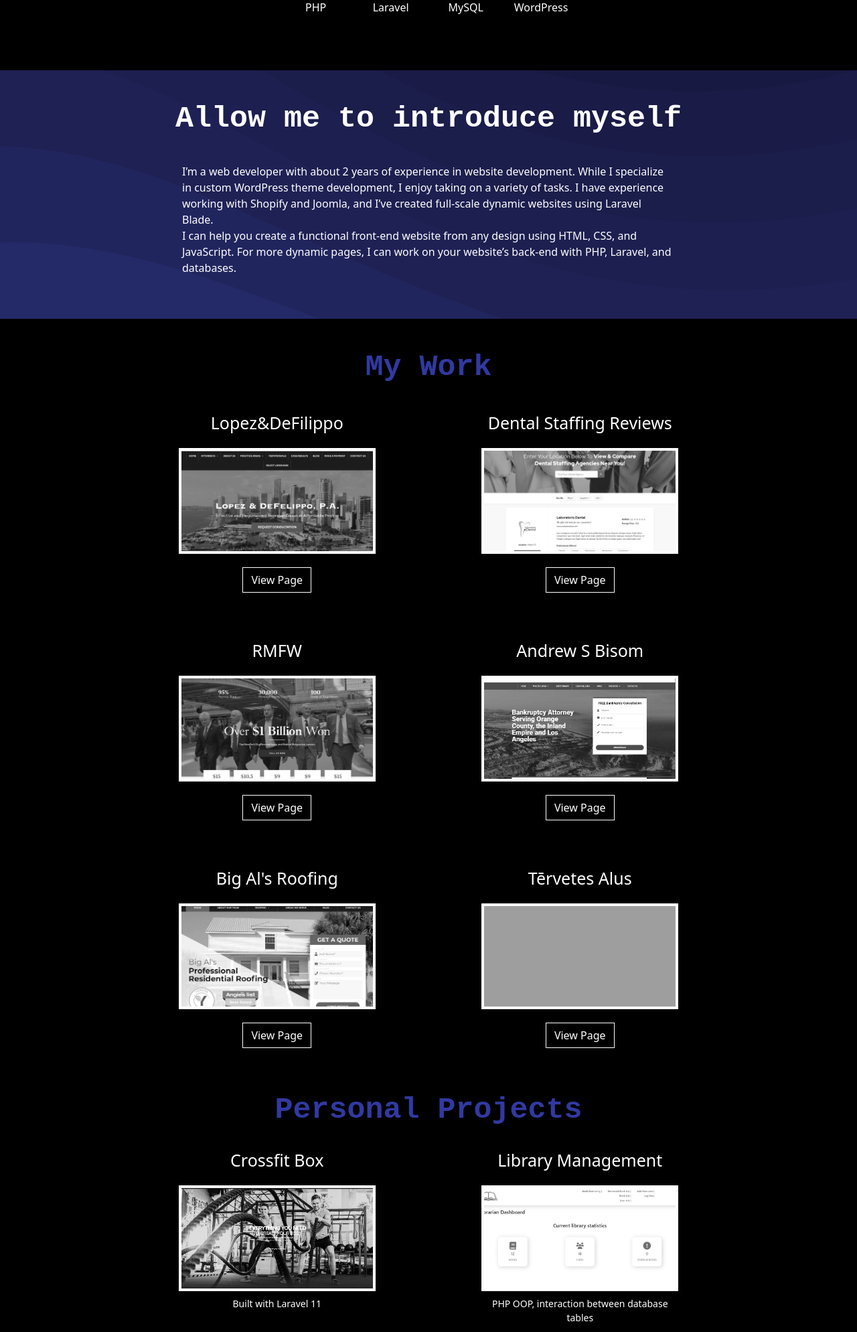
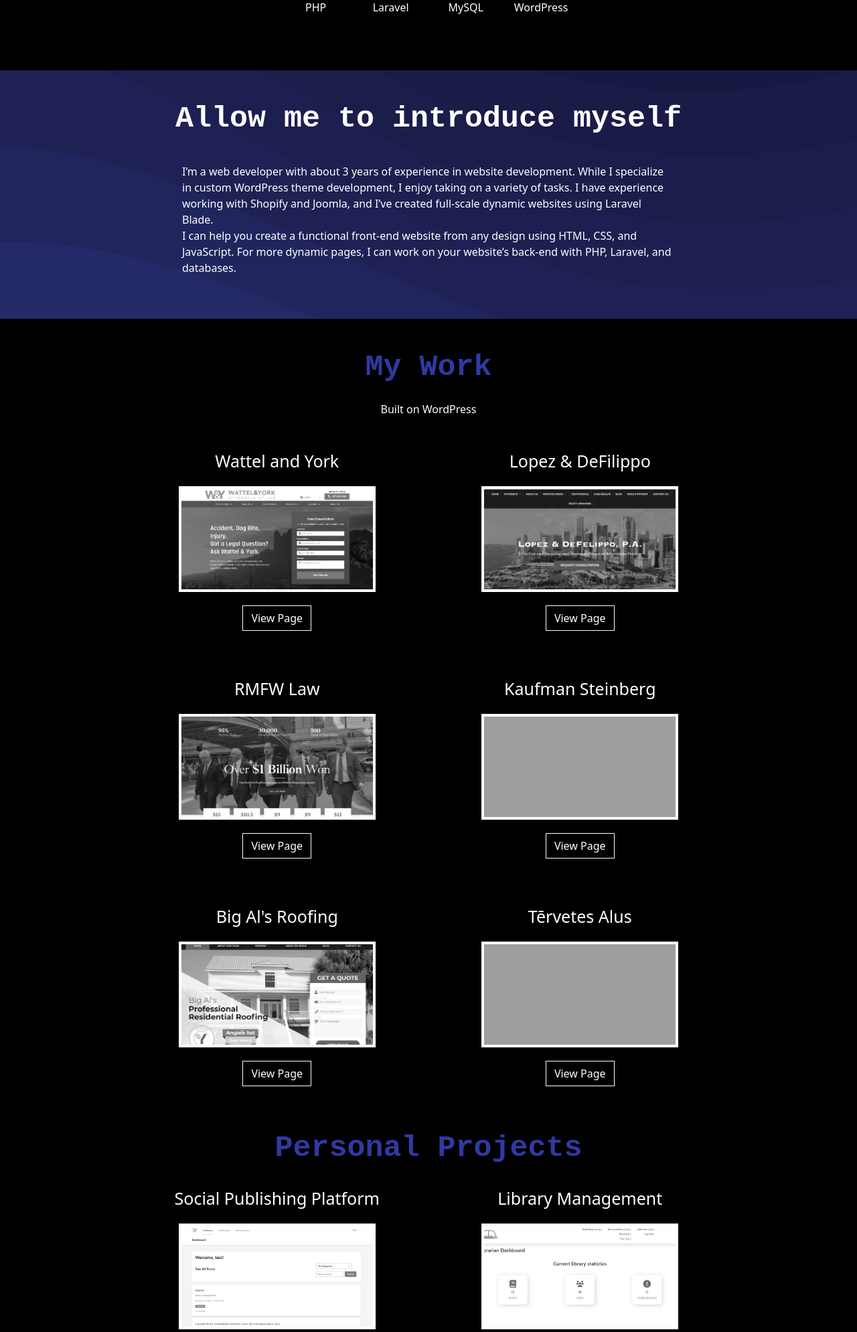
Before and after one commit to solarwind559/solarwind559.github.io, a PHP site: page / in a window 1280 px wide. Shown: the part 840-2829 px from the top of the page at 67% size. Run offline with PHP 8.4, Linux system fonts and the light colour scheme; some libraries are stand-ins or nearby versions; grey boxes are pictures that could not be loaded.

Commit message:
info updates

```diff
--- a/portfolio/css/_main.scss
+++ b/portfolio/css/_main.scss
@@ -210,6 +210,10 @@ h2 {
       }
     }
 
+    .wy {
+      background-image: url(../img/screenshotwy.png);
+    }
+
     .dsr {
       background-image: url(../img/screenshotdsr.png);
     }
@@ -230,6 +234,11 @@ h2 {
       background-image: url(../img/screenshotrmfw.png);
     }
 
+
+    .ks {
+      background-image: url(../img/screenshotks.png);
+    }
+
     .swiper {
       background-image: url(../img/Screenshot_5.png);
     }
@@ -244,6 +253,10 @@ h2 {
 
     .cfb {
       background-image: url(../img/screenshotcfb.png);
+    }
+
+    .spp {
+      background-image: url(../img/screenshotspp.png);
     }
   }
 
--- a/portfolio/css/styles.css
+++ b/portfolio/css/styles.css
@@ -177,6 +177,9 @@ h2 {
   filter: grayscale(0);
   cursor: pointer;
 }
+.mywork .project .wy {
+  background-image: url(../img/screenshotwy.png);
+}
 .mywork .project .dsr {
   background-image: url(../img/screenshotdsr.png);
 }
@@ -192,6 +195,9 @@ h2 {
 .mywork .project .rmfw {
   background-image: url(../img/screenshotrmfw.png);
 }
+.mywork .project .ks {
+  background-image: url(../img/screenshotks.png);
+}
 .mywork .project .swiper {
   background-image: url(../img/Screenshot_5.png);
 }
@@ -203,6 +209,9 @@ h2 {
 }
 .mywork .project .cfb {
   background-image: url(../img/screenshotcfb.png);
+}
+.mywork .project .spp {
+  background-image: url(../img/screenshotspp.png);
 }
 @media (min-width: 760px) {
   .mywork .project-list {
--- a/portfolio/index.html
+++ b/portfolio/index.html
@@ -89,7 +89,7 @@
       <h2 class="text-center mt-5 mb-3">Allow me to introduce myself</h2>
       <div class="row">
         <div class="col-10 col-xl-8 mx-auto mb-5">
-          <p>I’m a web developer with about 2 years of experience in website development. While I specialize in custom WordPress theme development, I enjoy taking on a variety of tasks. I have experience working with Shopify and Joomla, and I’ve created full-scale dynamic websites using Laravel Blade.
+          <p>I’m a web developer with about 3 years of experience in website development. While I specialize in custom WordPress theme development, I enjoy taking on a variety of tasks. I have experience working with Shopify and Joomla, and I’ve created full-scale dynamic websites using Laravel Blade.
             <br>
             I can help you create a functional front-end website from any design using HTML, CSS, and JavaScript. For more dynamic pages, I can work on your website’s back-end with PHP, Laravel, and databases.            <br>
           </p>
@@ -100,10 +100,21 @@
 
   <section id="mywork" class="content">
     <div class="mywork pb-3">
-      <h2 class="pt-5 pb-3">My Work</h2>
+      <h2 class="pt-5">My Work</h2>
+      <p class="mx-auto pb-3">Built on WordPress</p>
       <div class="project-list row no-margin">
         <div class="project col-12 col-md-3 col-xl-4 mx-auto">
-          <h3>Lopez&DeFilippo</h3>
+          <h3>Wattel and York</h3>
+          <a href="https://www.wattelandyork.com/" target="_blank" rel="noopener noreferrer">
+            <div class="project-bg wy"></div>
+          </a>
+          <div class="demo">
+            <a class="btn btn-outline-white" href="https://www.wattelandyork.com/" target="_blank" rel="noopener noreferrer">View Page</a>
+            <!-- <a class="btn btn-outline-white" href="#">Code</a> -->
+          </div>
+        </div>
+        <div class="project col-12 col-md-3 col-xl-4 mx-auto">
+          <h3>Lopez & DeFilippo</h3>
           <a href="https://lopezdefilippo.com/" target="_blank" rel="noopener noreferrer">
             <div class="project-bg ldf"></div>
           </a>
@@ -112,18 +123,9 @@
             <!-- <a class="btn btn-outline-white" href="#">Code</a> -->
           </div>
         </div>
+
         <div class="project col-12 col-md-3 col-xl-4 mx-auto">
-          <h3>Dental Staffing Reviews</h3>
-          <a href="https://dentalstaffingreviews.com/" target="_blank" rel="noopener noreferrer">
-            <div class="project-bg dsr"></div>
-          </a>
-          <div class="demo">
-            <a class="btn btn-outline-white" href="https://dentalstaffingreviews.com/" target="_blank" rel="noopener noreferrer">View Page</a>
-            <!-- <a class="btn btn-outline-white" href="#">Code</a> -->
-          </div>
-        </div>
-        <div class="project col-12 col-md-3 col-xl-4 mx-auto">
-          <h3>RMFW</h3>
+          <h3>RMFW Law</h3>
           <a href="https://rmfwlaw.com/" target="_blank" rel="noopener noreferrer">
             <div class="project-bg rmfw"></div>
           </a>
@@ -133,12 +135,12 @@
           </div>
         </div>
         <div class="project col-12 col-md-3 col-xl-4 mx-auto">
-          <h3>Andrew S Bisom</h3>
-          <a href="https://andrewsbisom.com/" target="_blank" rel="noopener noreferrer">
-            <div class="project-bg asb"></div>
+          <h3>Kaufman Steinberg</h3>
+          <a href="https://kaufmansteinberg.com/" target="_blank" rel="noopener noreferrer">
+            <div class="project-bg ks"></div>
           </a>
           <div class="demo">
-            <a class="btn btn-outline-white" href="https://andrewsbisom.com/" target="_blank" rel="noopener noreferrer">View Page</a>
+            <a class="btn btn-outline-white" href="https://kaufmansteinberg.com/" target="_blank" rel="noopener noreferrer">View Page</a>
             <!-- <a class="btn btn-outline-white" href="#">Code</a> -->
           </div>
         </div>
@@ -171,14 +173,15 @@
       <h2 class="pt-4 mb-3">Personal Projects</h2>
       <div class="project-list row no-margin">
         <div class="project col-12 col-md-3 col-xl-4 mx-auto">
-          <h3>Crossfit Box</h3>
-          <a href="https://github.com/solarwind559/crossfit-box" target="_blank" rel="noopener noreferrer">
-            <div class="project-bg cfb"></div>
+          <h3>Social Publishing Platform</h3>
+          <a href="https://byfaxxuv.a2hosted.com/" target="_blank" rel="noopener noreferrer">
+            <div class="project-bg spp"></div>
           </a>
-          <p>Built with Laravel 11</p>
+          <p>Social Publishing Platform</p>
+          <p>Laravel 10 <br> Tailwind CSS</p>
           <div class="demo">
-            <!-- <a class="btn btn-outline-white" href="https://github.com/solarwind559/crossfit-box" target="_blank" rel="noopener noreferrer">Demo</a> -->
-            <a class="btn btn-outline-white" href="https://github.com/solarwind559/crossfit-box" title="View with screenshots">View Code</a>
+            <a class="btn btn-outline-white" href="https://byfaxxuv.a2hosted.com/" target="_blank" rel="noopener noreferrer">Demo</a>
+            <a class="btn btn-outline-white" href="https://github.com/solarwind559/Social-Publishing-Platform/tree/v-2" title="View with screenshots">View Code</a>
           </div>
         </div>
         <div class="project col-12 col-md-3 col-xl-4 mx-auto">
@@ -186,10 +189,23 @@
           <a href="https://github.com/solarwind559/Library-Management" target="_blank" rel="noopener noreferrer">
             <div class="project-bg lib"></div>
           </a>
-          <p>PHP OOP, interaction between database tables</p>
+          <p>Basic Library Management system for librarians and students</p>
+          <p>PHP <br> Bootstrap <br></p>
           <div class="demo">
-            <!-- <a class="btn btn-outline-white" href="http://your-library-management-site.service.com" target="_blank" rel="noopener noreferrer">Demo</a> -->
+            <a class="btn btn-outline-white" href="http://library-management-sys.atwebpages.com/" target="_blank" rel="noopener noreferrer">Demo</a>
             <a class="btn btn-outline-white" href="https://github.com/solarwind559/Library-Management" title="View with screenshots">View Code</a>
+          </div>
+        </div>
+        <div class="project col-12 col-md-3 col-xl-4 mx-auto">
+          <h3>Crossfit Box</h3>
+          <a href="https://github.com/solarwind559/crossfit-box" target="_blank" rel="noopener noreferrer">
+            <div class="project-bg cfb"></div>
+          </a>
+          <p>Gym website with a blog page</p>
+          <p>Laravel 11 <br> Bootstrap</p>
+          <div class="demo">
+            <!-- <a class="btn btn-outline-white" href="https://github.com/solarwind559/crossfit-box" target="_blank" rel="noopener noreferrer">Demo</a> -->
+            <a class="btn btn-outline-white" href="https://github.com/solarwind559/crossfit-box" title="View with screenshots">View Code</a>
           </div>
         </div>
         <div class="project col-12 col-md-3 col-xl-4 mx-auto">
@@ -215,7 +231,7 @@
         <a class="btn btn-outline-custom" href="https://www.linkedin.com/in/spolna292/" target="_blank" rel="noopener noreferrer" title="Contact me on LinkedIn">LinkedIn</a>
         <a class="btn btn-outline-custom" href="https://github.com/solarwind559" target="_blank" rel="noopener noreferrer" title="View my GitHub profile">GitHub</a>
         <a class="btn btn-outline-custom" href="mailto:s.polna@yahoo.com" target="_blank" rel="noopener noreferrer" title="Email me at s.polna@yahoo.com">Email Me</a>
-        <a class="btn btn-outline-custom" href="files/SP_Resume_english_2024.pdf" download title="Download my CV">Download CV</a>
+        <a class="btn btn-outline-custom" href="files/Sanda_Polna_resume_ENG_2024.pdf" download title="Download my CV">Download CV</a>
       </div>
     </div>
   </section>
```
Also changed, not shown: portfolio/img/screenshotspp.png (added), portfolio/img/screenshotwy.png (added), 2 other files.
